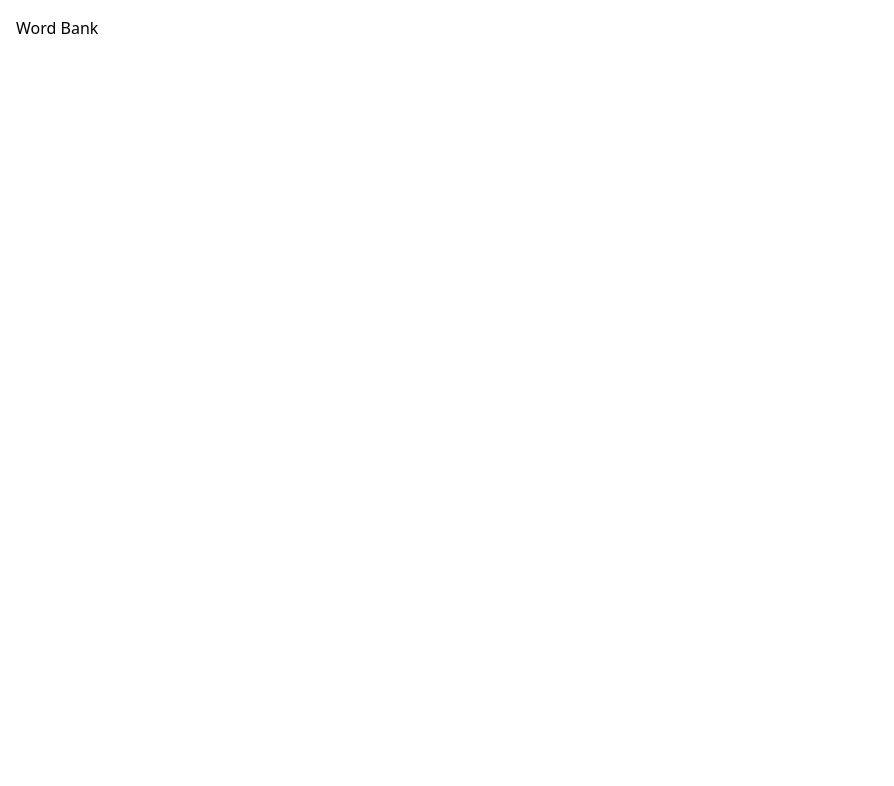
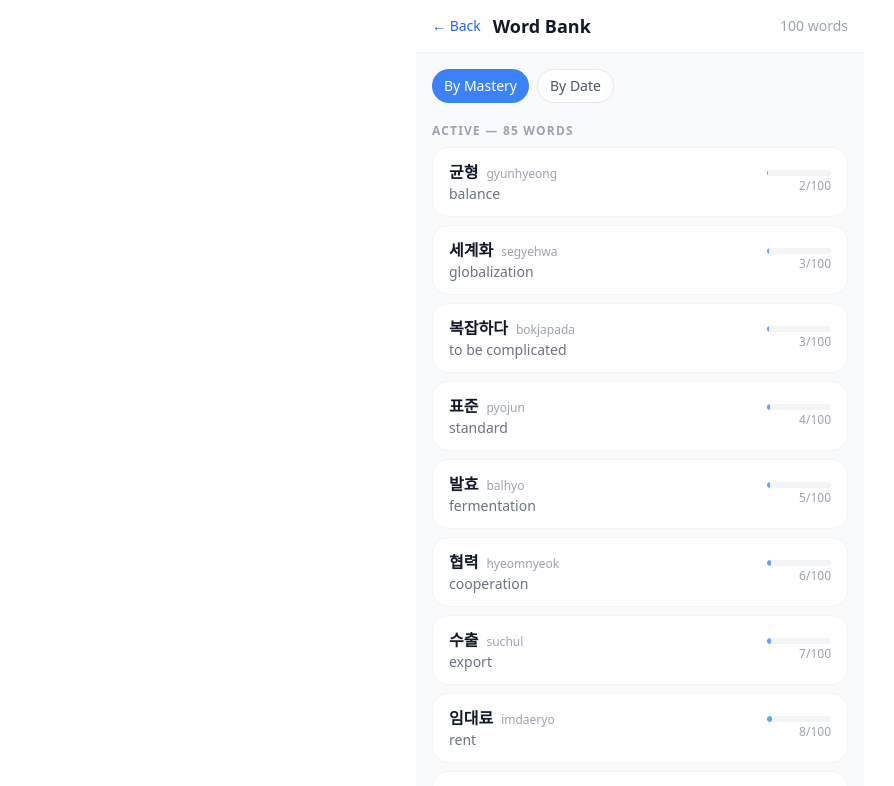
Before and after one commit to zchoi-choiassist/langbuddy, a React (Vite) app in the folder langbuddy-prototype/: page /wordbank in a window 1280 px wide. Shown: the top 786 px of the page, without its empty margins (0-894 px from the left). Built offline with nearby package versions, Linux system fonts and the light colour scheme.

Commit message:
feat: add WordBank screen with mastery bars and word detail modal

```diff
--- a/langbuddy-prototype/src/screens/WordBank.jsx
+++ b/langbuddy-prototype/src/screens/WordBank.jsx
@@ -1 +1,148 @@
-export default function WordBank() { return <div className="p-4">Word Bank</div> }
+import { useState } from 'react'
+import { useNavigate } from 'react-router-dom'
+import { useApp } from '../context/AppContext'
+
+export default function WordBank() {
+  const navigate = useNavigate()
+  const { wordBank } = useApp()
+  const [selectedWord, setSelectedWord] = useState(null)
+  const [sortBy, setSortBy] = useState('mastery')
+
+  const activeWords = wordBank
+    .filter(w => w.masteryLevel < 100)
+    .sort((a, b) =>
+      sortBy === 'mastery'
+        ? a.masteryLevel - b.masteryLevel
+        : new Date(b.addedAt) - new Date(a.addedAt)
+    )
+
+  const masteredWords = wordBank.filter(w => w.masteryLevel >= 100)
+
+  return (
+    <div className="max-w-md mx-auto min-h-screen bg-gray-50">
+      <header className="bg-white border-b border-gray-100 px-4 py-3 flex items-center gap-3 sticky top-0 z-10">
+        <button onClick={() => navigate('/')} className="text-blue-600 font-medium text-sm">
+          ← Back
+        </button>
+        <h1 className="text-lg font-bold text-gray-900 flex-1">Word Bank</h1>
+        <span className="text-sm text-gray-400">{wordBank.length} words</span>
+      </header>
+
+      <div className="px-4 py-4">
+        <div className="flex gap-2 mb-5">
+          {['mastery', 'date'].map(key => (
+            <button
+              key={key}
+              onClick={() => setSortBy(key)}
+              className={`text-sm px-3 py-1.5 rounded-full font-medium transition-colors ${
+                sortBy === key
+                  ? 'bg-blue-500 text-white'
+                  : 'bg-white text-gray-600 border border-gray-200'
+              }`}
+            >
+              {key === 'mastery' ? 'By Mastery' : 'By Date'}
+            </button>
+          ))}
+        </div>
+
+        <h2 className="text-xs font-semibold text-gray-400 uppercase tracking-widest mb-2">
+          Active — {activeWords.length} words
+        </h2>
+        <div className="space-y-2 mb-6">
+          {activeWords.map(word => (
+            <WordCard key={word.id} word={word} onClick={() => setSelectedWord(word)} />
+          ))}
+        </div>
+
+        <h2 className="text-xs font-semibold text-gray-400 uppercase tracking-widest mb-2">
+          Mastered — {masteredWords.length} words
+        </h2>
+        <div className="space-y-2">
+          {masteredWords.map(word => (
+            <WordCard key={word.id} word={word} mastered onClick={() => setSelectedWord(word)} />
+          ))}
+        </div>
+      </div>
+
+      {selectedWord && (
+        <WordDetailModal word={selectedWord} onClose={() => setSelectedWord(null)} />
+      )}
+    </div>
+  )
+}
+
+function WordCard({ word, mastered, onClick }) {
+  return (
+    <div
+      onClick={onClick}
+      className="bg-white rounded-2xl px-4 py-3 flex items-center gap-3 border border-gray-100 cursor-pointer hover:border-gray-200 transition-colors"
+    >
+      <div className="flex-1 min-w-0">
+        <div className="flex items-baseline gap-2">
+          <span className="font-bold text-gray-900">{word.korean}</span>
+          <span className="text-xs text-gray-400">{word.romanization}</span>
+        </div>
+        <p className="text-sm text-gray-500 truncate">{word.english}</p>
+      </div>
+      <div className="w-16 shrink-0 text-right">
+        {mastered ? (
+          <span className="text-xs text-green-600 font-semibold">✓ Done</span>
+        ) : (
+          <>
+            <div className="h-1.5 bg-gray-100 rounded-full overflow-hidden mb-0.5">
+              <div
+                className="h-full bg-blue-400 rounded-full"
+                style={{ width: `${word.masteryLevel}%` }}
+              />
+            </div>
+            <p className="text-xs text-gray-400">{word.masteryLevel}/100</p>
+          </>
+        )}
+      </div>
+    </div>
+  )
+}
+
+function WordDetailModal({ word, onClose }) {
+  return (
+    <div className="fixed inset-0 bg-black/50 flex items-end justify-center z-50" onClick={onClose}>
+      <div
+        className="bg-white rounded-t-3xl w-full max-w-md p-6 pb-8"
+        onClick={e => e.stopPropagation()}
+      >
+        <div className="text-center mb-5">
+          <div className="text-4xl font-bold text-gray-900">{word.korean}</div>
+          <div className="text-sm text-gray-400 mt-1">{word.romanization}</div>
+          <div className="text-base font-medium text-gray-700 mt-1">{word.english}</div>
+        </div>
+
+        <div className="bg-gray-50 rounded-2xl p-4 mb-4">
+          <p className="text-xs text-gray-400 mb-1">Example sentence:</p>
+          <p className="text-sm text-gray-800">{word.example}</p>
+        </div>
+
+        <div className="flex justify-between text-sm text-gray-500 mb-3">
+          <span>Mastery: {word.masteryLevel}/100</span>
+          <span>Seen: {word.timesSeen}×</span>
+          <span>Correct: {word.timesCorrect}×</span>
+        </div>
+
+        {word.masteryLevel < 100 && (
+          <div className="h-2 bg-gray-100 rounded-full overflow-hidden mb-4">
+            <div
+              className="h-full bg-blue-400 rounded-full"
+              style={{ width: `${word.masteryLevel}%` }}
+            />
+          </div>
+        )}
+
+        <button
+          onClick={onClose}
+          className="w-full py-3 text-blue-600 font-semibold text-sm"
+        >
+          Close
+        </button>
+      </div>
+    </div>
+  )
+}
```
